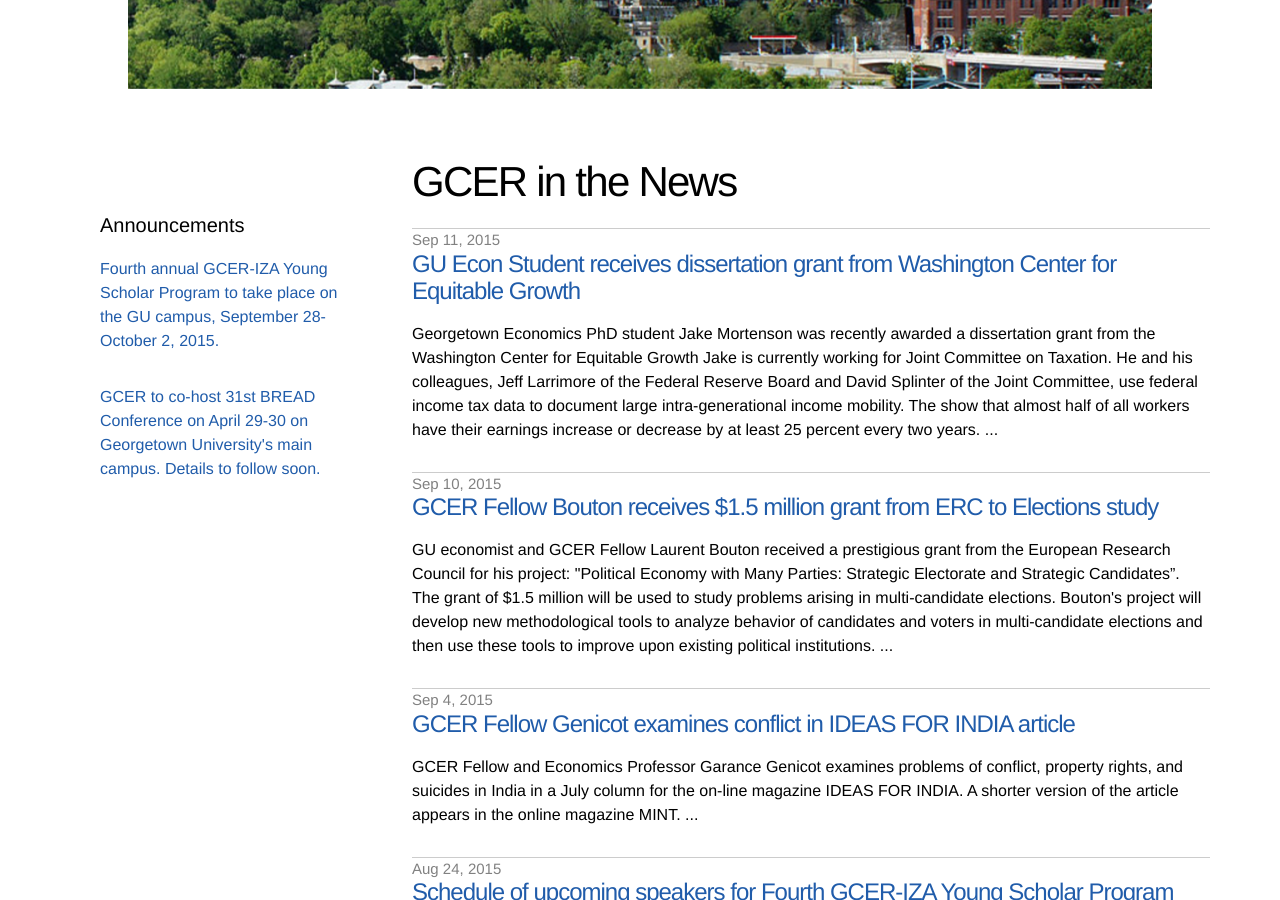
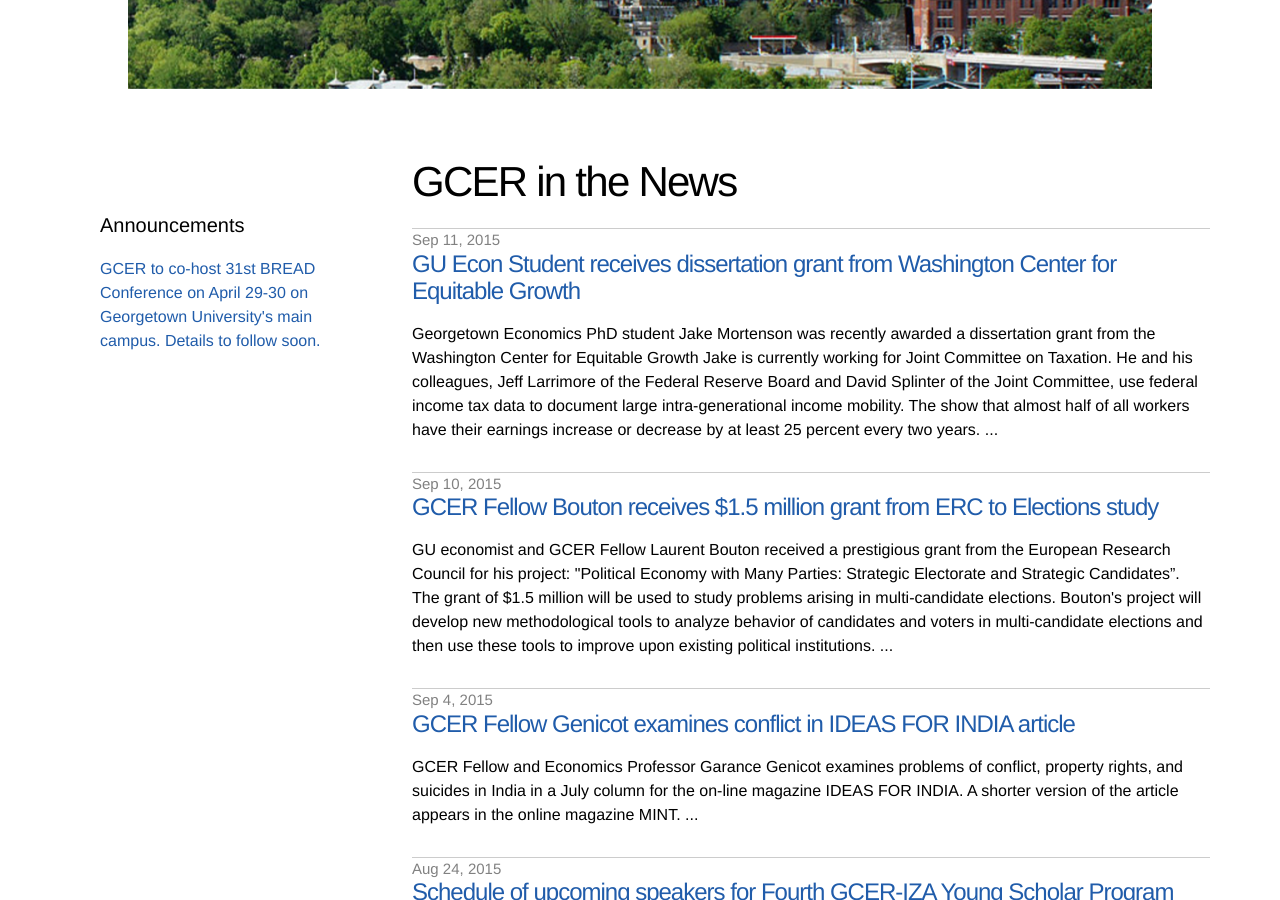
Before and after one commit to georgetown-econ/gcer, a Jekyll site: the page built from index.html, in a window 1280 px wide and 900 px high, scrolled down 319 px. Built offline with Jekyll 4.4.1, drawn with Linux system fonts in a browser that asks for light colours.

Commit message:
removed a past event from the announcement

```diff
--- a/_data/announcements.yml
+++ b/_data/announcements.yml
@@ -1,4 +1,2 @@
-
-- announcement: <a href="http://gcer.georgetown.edu/archive/#/2015/08/24/gcer15-speakers"> Fourth annual GCER-IZA Young Scholar Program to take place on the GU campus, September 28-October 2, 2015.</a>
 
 - announcement: <a href="http://ibread.org/bread/"> GCER to co-host 31st BREAD Conference on April 29-30 on Georgetown University's main campus. Details to follow soon.</a>
```
